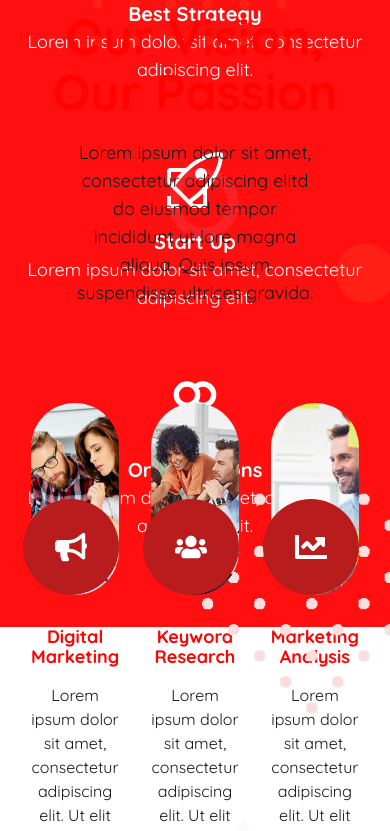
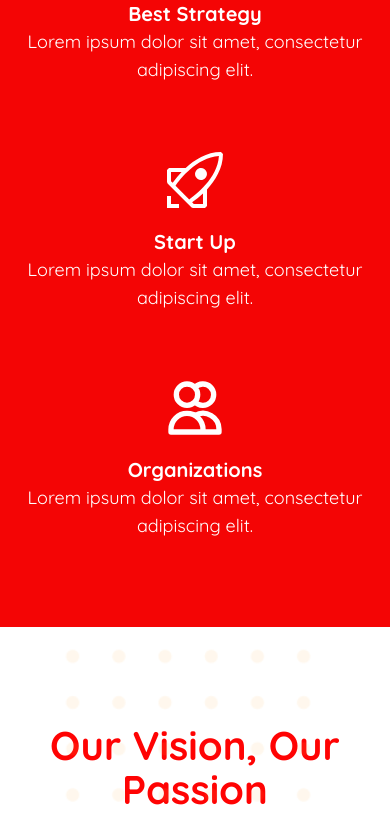
Before and after one commit to granitnebiu/apex-marketing, a Next.js app: page / in a window 390 px wide. Shown: the part 1169-2000 px from the top of the page. Built offline with nearby package versions, Linux system fonts and the light colour scheme.

Commit message:
add responsive in section Our Vision

```diff
--- a/components/HeroSection.tsx
+++ b/components/HeroSection.tsx
@@ -26,9 +26,9 @@ const heroInfo: HeroInfos[] = [
 ];
 export default function HeroSection() {
    return (
-      <section className="relative w-full bg-primary md:rounded-bl-[100px]">
+      <section className="relative  w-full bg-primary md:rounded-bl-[100px]">
          <div className="section_container   flex w-full flex-wrap rounded-bl-[100px] bg-primary">
-            <div className="pt-[50px] pb-[50px] md:w-1/2 md:pb-[180px] lg:pt-[100px] lg:pb-[220px] ">
+            <div className="py-[50px] md:w-1/2 md:pb-[180px] lg:pt-[100px] lg:pb-[220px] ">
                <h2 className="drop-shadow-3xl mb-5 text-left font-quicksand text-[50px] font-bold leading-[1.1em] text-white">
                   Best Business Marketing
                </h2>
@@ -49,7 +49,7 @@ export default function HeroSection() {
             sizes="90vw"
             className="pointer-events-none bottom-0 right-0 h-full w-full object-contain object-right-bottom md:absolute md:w-1/2 lg:w-full"
          />
-         <div className="absolute w-full bg-secondary/95 py-[55px] font-quicksand text-white md:-bottom-24 md:rounded-tl-[50px] lg:-bottom-12 lg:ml-[120px]">
+         <div className="w-full bg-secondary/95 py-[55px] font-quicksand text-white md:absolute md:-bottom-24 md:rounded-tl-[50px] lg:-bottom-12 lg:ml-[120px]">
             <div className="section_container flex flex-col md:flex-row">
                {heroInfo?.map((heros, index) => (
                   <div
--- a/components/partials/Title.tsx
+++ b/components/partials/Title.tsx
@@ -1,6 +1,7 @@
 import React from "react";
+import { TitleProps } from "typing";
 
-export default function Title({ title, titleStyle }) {
+export default function Title({ title, titleStyle }: TitleProps) {
    return (
       <p
          className={`${titleStyle} mb-5 font-quicksand  font-bold leading-[1.1em] text-secondary`}
--- a/components/sections/OurVision.tsx
+++ b/components/sections/OurVision.tsx
@@ -2,8 +2,9 @@ import Title from "@/partials/Title";
 import Image from "next/image";
 import React from "react";
 import { FaBullhorn, FaUsers, FaChartLine } from "react-icons/fa";
+import { OurVisionObj } from "typing";
 
-const ourVision = [
+const ourVision: OurVisionObj[] = [
    {
       imgUrl: "/images/ourvision/ourvision-1.jpg",
       imgDescription: "Digital Marketing",
@@ -42,20 +43,20 @@ export default function OurVision() {
          />
 
          <section className="section_container pt-24">
-            <div className="mt-20">
+            <div className="md:mt-20">
                <Title
-                  titleStyle="text-[50px] text-center"
+                  titleStyle="text-[40px] md:text-[50px] text-center"
                   title="Our Vision, Our Passion"
                />
-               <p className="mx-auto block w-2/3 text-center font-quicksand text-lg font-normal text-fourth">
+               <p className="mx-auto block text-center font-quicksand text-lg font-normal text-fourth md:w-2/3">
                   Lorem ipsum dolor sit amet, consectetur adipiscing elitd do
                   eiusmod tempor incididunt ut lore magna aliqua. Quis ipsum
                   suspendisse ultrices gravida.
                </p>
             </div>
-            <div className="flex py-24">
+            <div className="flex flex-col py-24 md:flex-row">
                {ourVision?.map((vision, index) => (
-                  <div key={index} className="space-y-4 px-4">
+                  <div key={index} className="space-y-3 py-4 px-4">
                      <div className="relative">
                         <Image
                            src={vision.imgUrl}
```
Also changed, not shown: typing.d.ts (+20 -4 lines).
